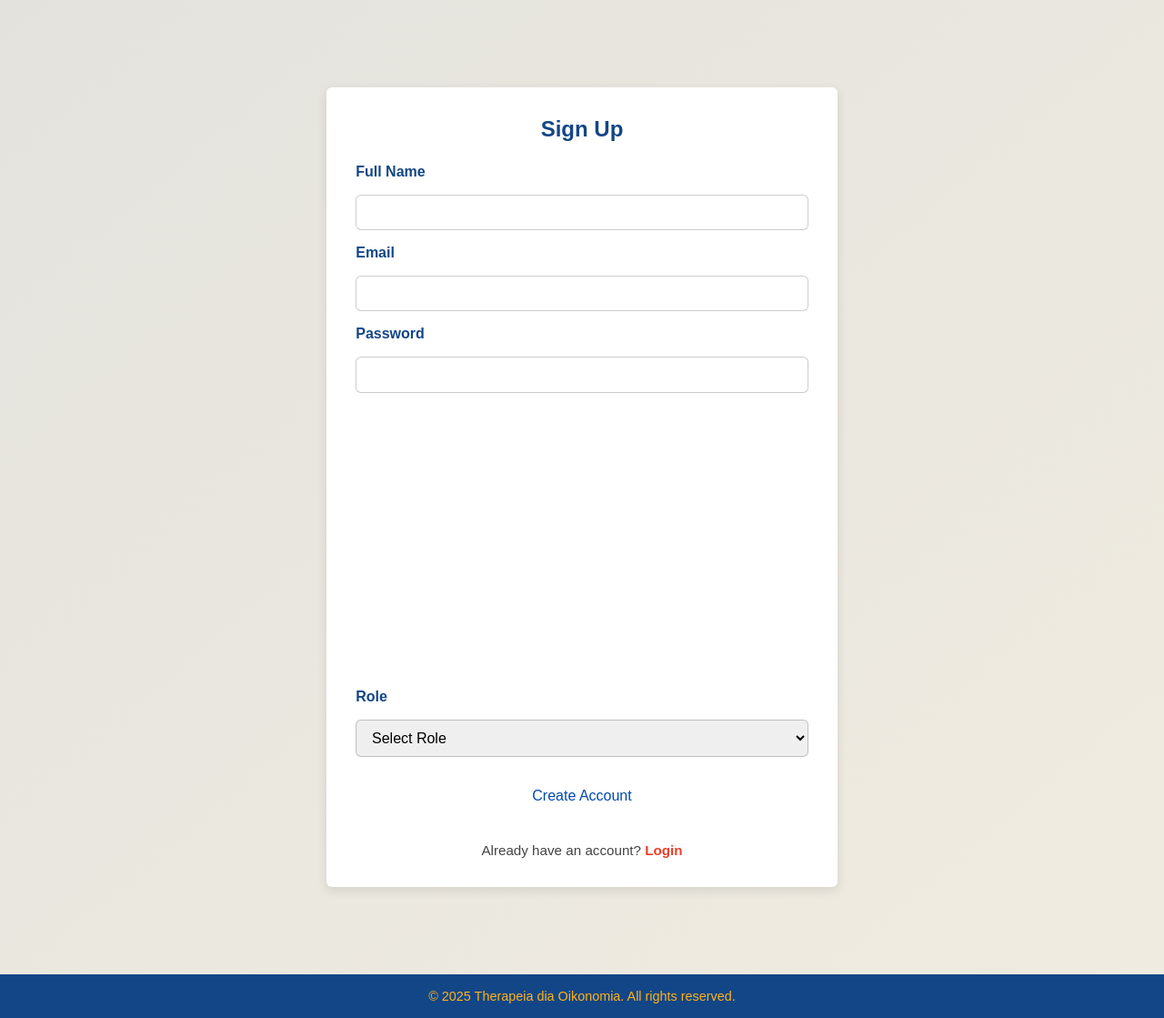
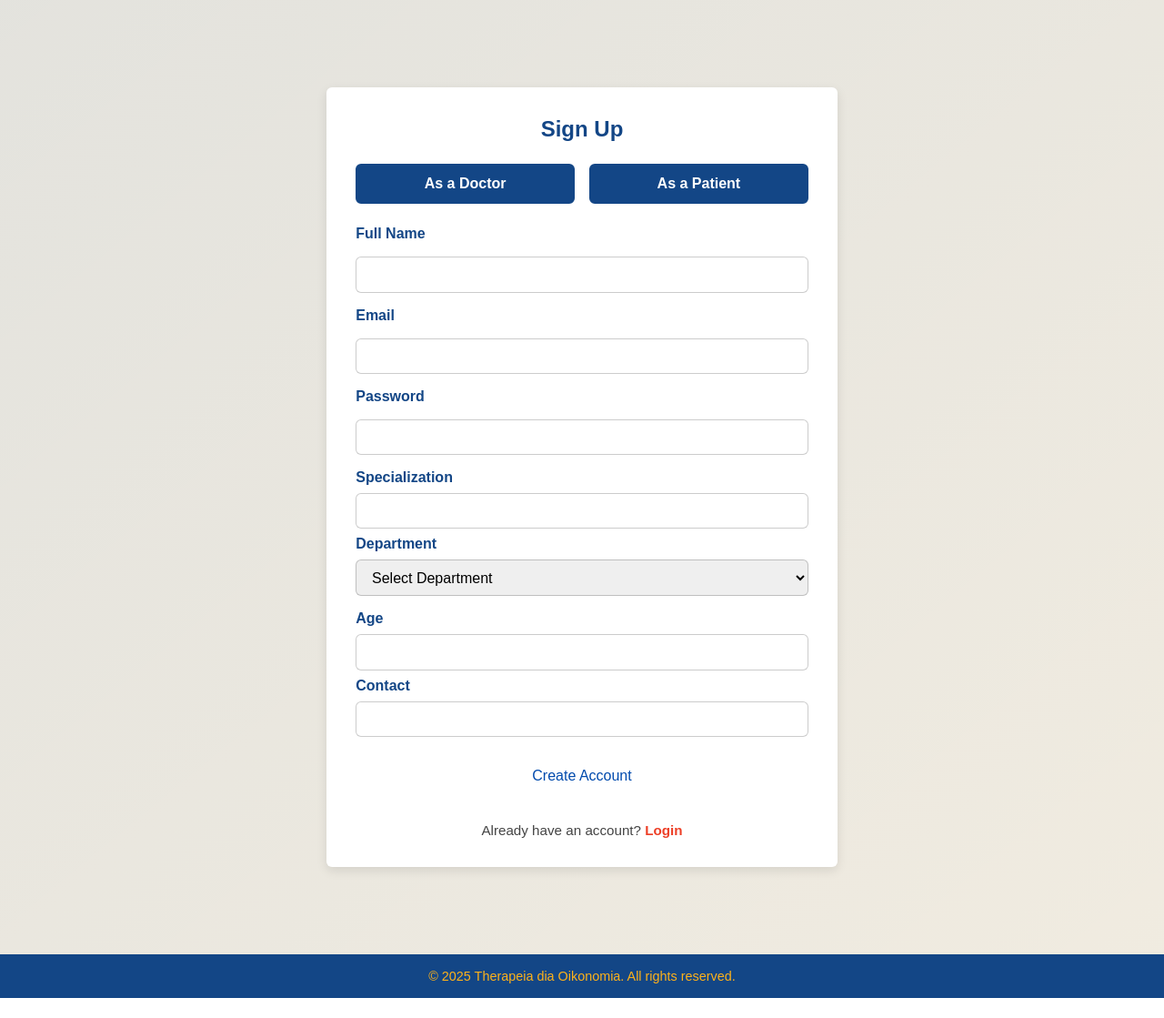
Before and after one commit to GlaucousGlaucus/Hospital-Management-System-Mad-2, a Flask app: page /signup in a window 1280 px wide. Shown: the part 70-1189 px from the top of the page at 91% size. After the commit the page ends 1167 px from the top, so only its background shows below. Run offline with Flask 3, Linux system fonts and the light colour scheme.

Commit message:
UI: signup page better UI

```diff
--- a/static/style.css
+++ b/static/style.css
@@ -256,3 +256,45 @@ body {
     gap: 0.5rem;
     transition: all 0.3s ease;
 }
+
+.collapsable-input-field.visible {
+    display: none;
+}
+
+
+.role-selector {
+    display: flex;
+    justify-content: center;
+    align-items: center;
+    gap: 1rem;
+    margin-bottom: 1.5rem;
+}
+
+.role-btn {
+    flex: 1;
+    text-align: center;
+    padding: 0.7rem 1.2rem;
+    border-radius: var(--border-radius);
+    font-weight: 600;
+    cursor: pointer;
+    border: 2px solid var(--primary-color);
+    background-color: var(--primary-color);
+    color: #fff;
+    transition: all 0.25s ease;
+    font-size: 1rem;
+}
+
+.role-btn:hover {
+    background-color: #0e3668;
+}
+
+.role-btn.active {
+    background-color: #e8f0fa;
+    color: var(--primary-color);
+    border-color: var(--primary-color);
+    box-shadow: 0 0 0 2px rgba(19, 70, 134, 0.2);
+}
+
+.role-btn:active {
+    transform: scale(0.98);
+}
--- a/templates/signup.html
+++ b/templates/signup.html
@@ -2,7 +2,15 @@
 {% block content %}
 <section class="auth-section">
     <h2>Sign Up</h2>
+
+    <div class="role-selector">
+        <button type="button" id="btn-doctor" class="role-btn">As a Doctor</button>
+        <button type="button" id="btn-patient" class="role-btn">As a Patient</button>
+    </div>
+
     <form action="{{ url_for('signup') }}" method="POST" class="auth-form">
+        <input type="hidden" id="role" name="role" value="">
+
         <label>Full Name</label>
         <input type="text" name="name" required>
 
@@ -17,7 +25,7 @@
             <input type="text" name="specialization">
 
             <label>Department</label>
-            <select id="department" name="specialization">
+            <select id="department" name="department">
                 <option value="">Select Department</option>
             </select>
         </div>
@@ -30,13 +38,6 @@
             <input type="text" name="contact">
         </div>
 
-        <label>Role</label>
-        <select id="role" name="role" required>
-            <option value="" selected>Select Role</option>
-            <option value="doctor">Doctor</option>
-            <option value="patient">Patient</option>
-        </select>
-
         <button type="submit" class="btn btn-filled">Create Account</button>
 
         <p class="alt-link">
@@ -48,23 +49,34 @@
 
 <script>
     document.addEventListener("DOMContentLoaded", function () {
-        const roleSelect = document.getElementById("role");
+        const btnDoctor = document.getElementById("btn-doctor");
+        const btnPatient = document.getElementById("btn-patient");
         const docFields = document.getElementById("doctor-fields");
         const patientFields = document.getElementById("patient-fields");
+        const roleInput = document.getElementById("role");
 
-        function toggleSpecialization() {
-            const is_doctor = roleSelect.value === "doctor";
-            const is_patient = roleSelect.value === "patient";
+        function selectRole(role) {
+            roleInput.value = role;
 
-            docFields.style.visibility = is_doctor ? "visible" : "collapse";
-            docFields.querySelector("input").required = is_doctor;
+            const isDoctor = role === "doctor";
+            const isPatient = role === "patient";
 
-            patientFields.style.visibility = is_patient ? "visible" : "collapse";
-            patientFields.querySelector("input").required = is_patient;
+            // Toggle active button styling
+            btnDoctor.classList.toggle("active", isDoctor);
+            btnPatient.classList.toggle("active", isPatient);
+
+            // Toggle visible sections
+            docFields.classList.toggle("visible", isDoctor);
+            patientFields.classList.toggle("visible", isPatient);
+
+            // Set required fields
+            docFields.querySelectorAll("input, select").forEach(el => el.required = isDoctor);
+            patientFields.querySelectorAll("input").forEach(el => el.required = isPatient);
         }
 
-        toggleSpecialization();
-        roleSelect.addEventListener("change", toggleSpecialization);
+        // Event listeners
+        btnDoctor.addEventListener("click", () => selectRole("doctor"));
+        btnPatient.addEventListener("click", () => selectRole("patient"));
     });
 </script>
 {% endblock %}
```
